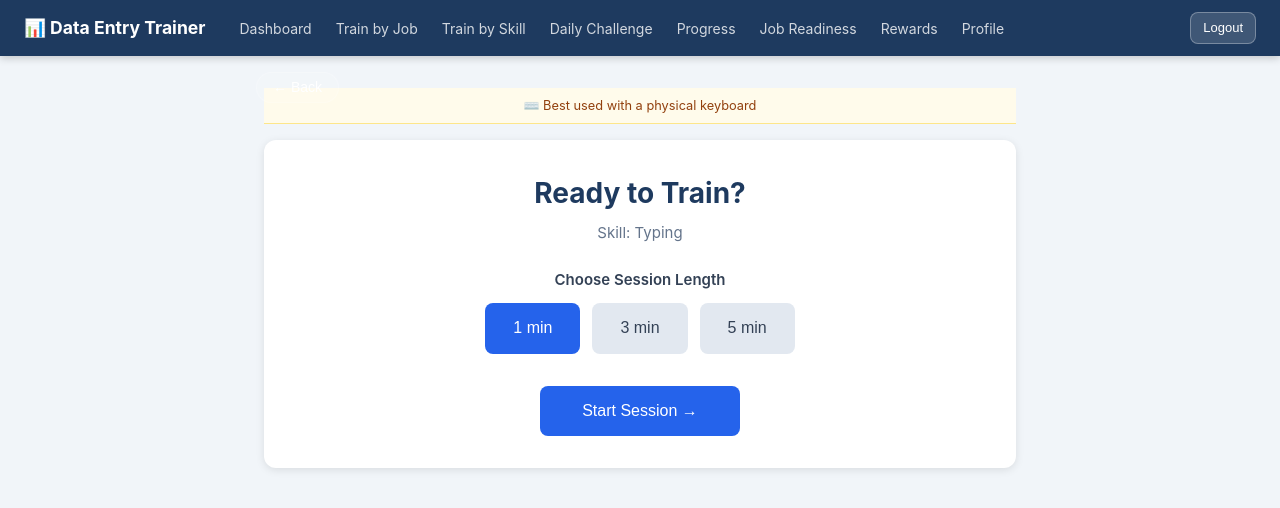
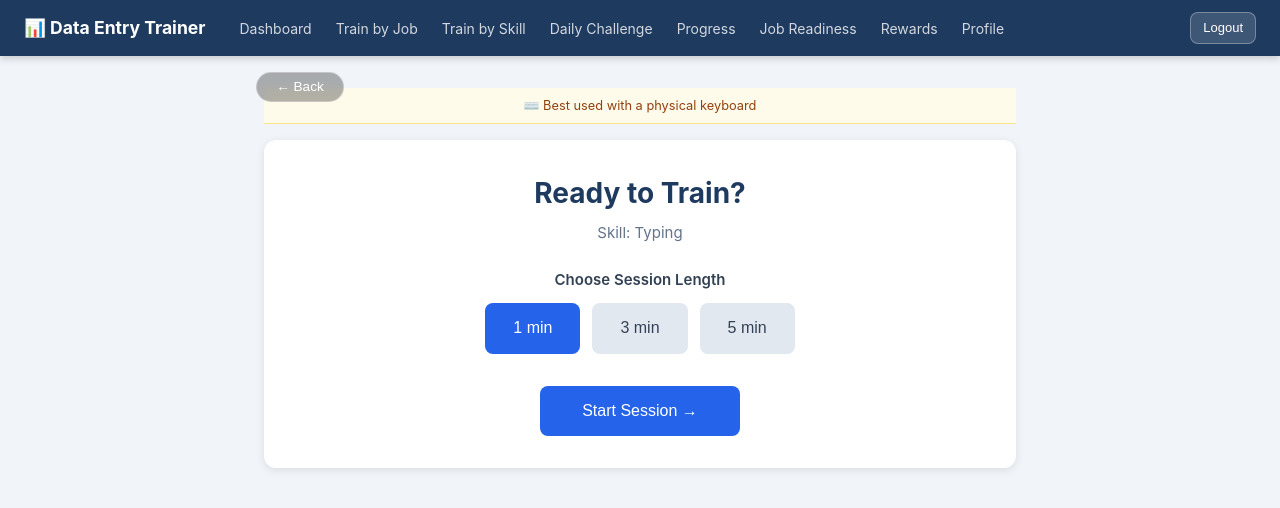
Before and after one commit to kaylaeastman86-cyber/Data-Entry-Typing-Speed-Trainer, a React (Vite) app: page /practice in a window 1280 px wide. Shown: the top 508 px of the page. Built offline with nearby package versions, Linux system fonts and the light colour scheme; sample sign-in values are in the browser's storage.

Commit message:
Fix results page: pass session state + fix back button + fix emoji

```diff
--- a/src/pages/Practice.jsx
+++ b/src/pages/Practice.jsx
@@ -11,9 +11,15 @@ const VOICE_JOB_IDS = ['receptionist', 'customer_service', 'virtual_assistant']
 
 const backBtnStyle = {
   position: 'absolute', top: '1rem', left: '1rem',
-  background: 'rgba(255,255,255,0.1)', border: '1px solid rgba(255,255,255,0.2)',
-  color: '#fff', padding: '0.4rem 1rem', borderRadius: '999px',
-  cursor: 'pointer', fontSize: '0.875rem', zIndex: 10
+  background: 'rgba(0,0,0,0.3)',
+  border: '1px solid rgba(255,255,255,0.3)',
+  color: '#fff',
+  padding: '0.4rem 1.2rem',
+  borderRadius: '999px',
+  cursor: 'pointer',
+  fontSize: '0.85rem',
+  backdropFilter: 'blur(4px)',
+  zIndex: 10
 }
 
 export default function Practice() {
@@ -155,7 +161,22 @@ export default function Practice() {
       }
       addSession(username, newSession)
       const newBadges = checkAndAwardBadges(username, { wpm, accuracy, kph, skill: skillKey.current })
-      navigate(`/results?wpm=${wpm}&accuracy=${accuracy}&errors=${finalErrors}&score=${score}&skill=${skillKey.current}&kph=${kph}&xp=${xpEarned}&badges=${newBadges.join(',')}`)
+      navigate('/results', {
+        state: {
+          wpm,
+          accuracy,
+          errors: finalErrors,
+          score,
+          skill: skillKey.current,
+          kph,
+          xp: xpEarned,
+          badges: newBadges,
+          mode,
+          duration: dur,
+          promptsCompleted: promptsCompletedRef.current,
+          totalErrors: finalErrors
+        }
+      })
     }
   }, [phase])
 
@@ -260,7 +281,7 @@ export default function Practice() {
               <div style={{ display: 'flex', gap: '0.75rem', justifyContent: 'center' }}>
                 <button className="btn btn-primary" onClick={() => speakPrompt(prompt)}>&#9654; Play / Replay</button>
                 <button className="btn btn-secondary" onClick={() => setPromptRevealed(v => !v)}>
-                  {promptRevealed ? '&#128065; Hide Prompt' : '&#128065; Show Prompt'}
+                  {promptRevealed ? '👁️ Hide Prompt' : '👁️ Show Prompt'}
                 </button>
               </div>
             </div>
```
